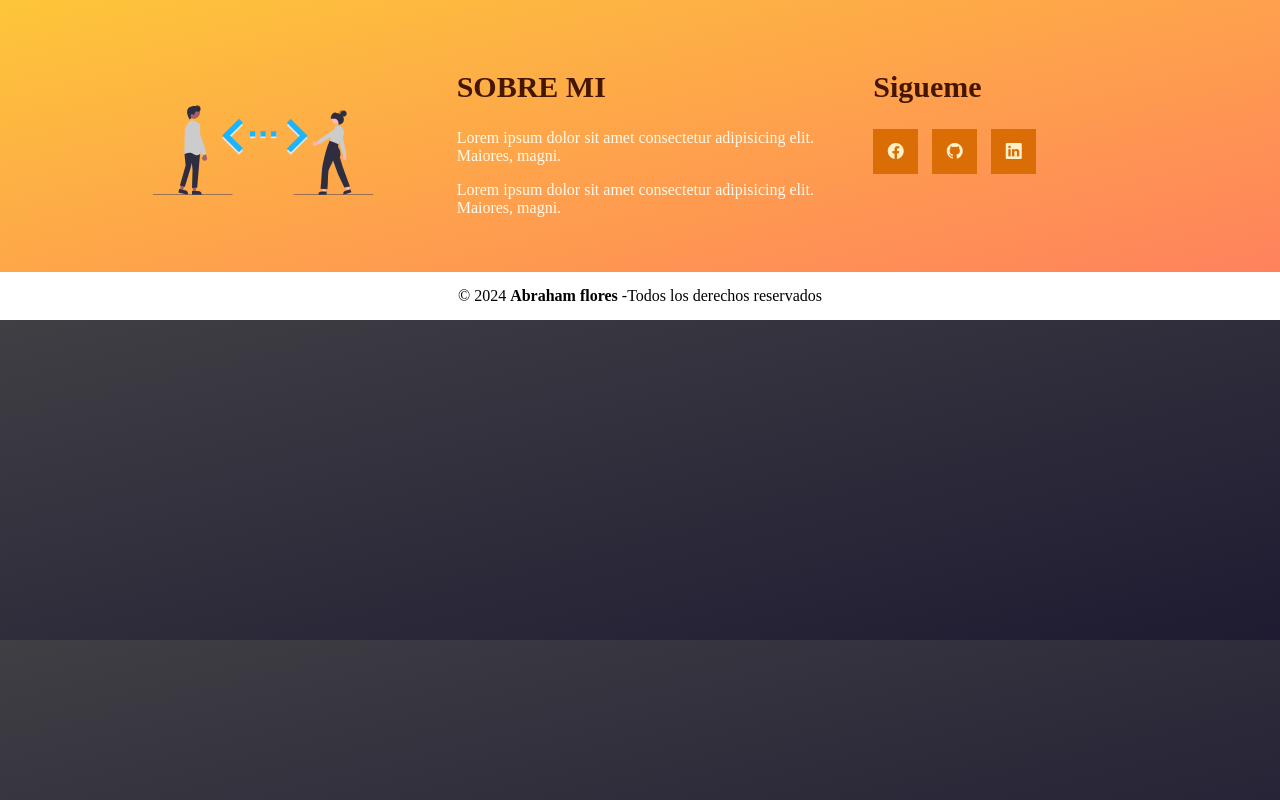
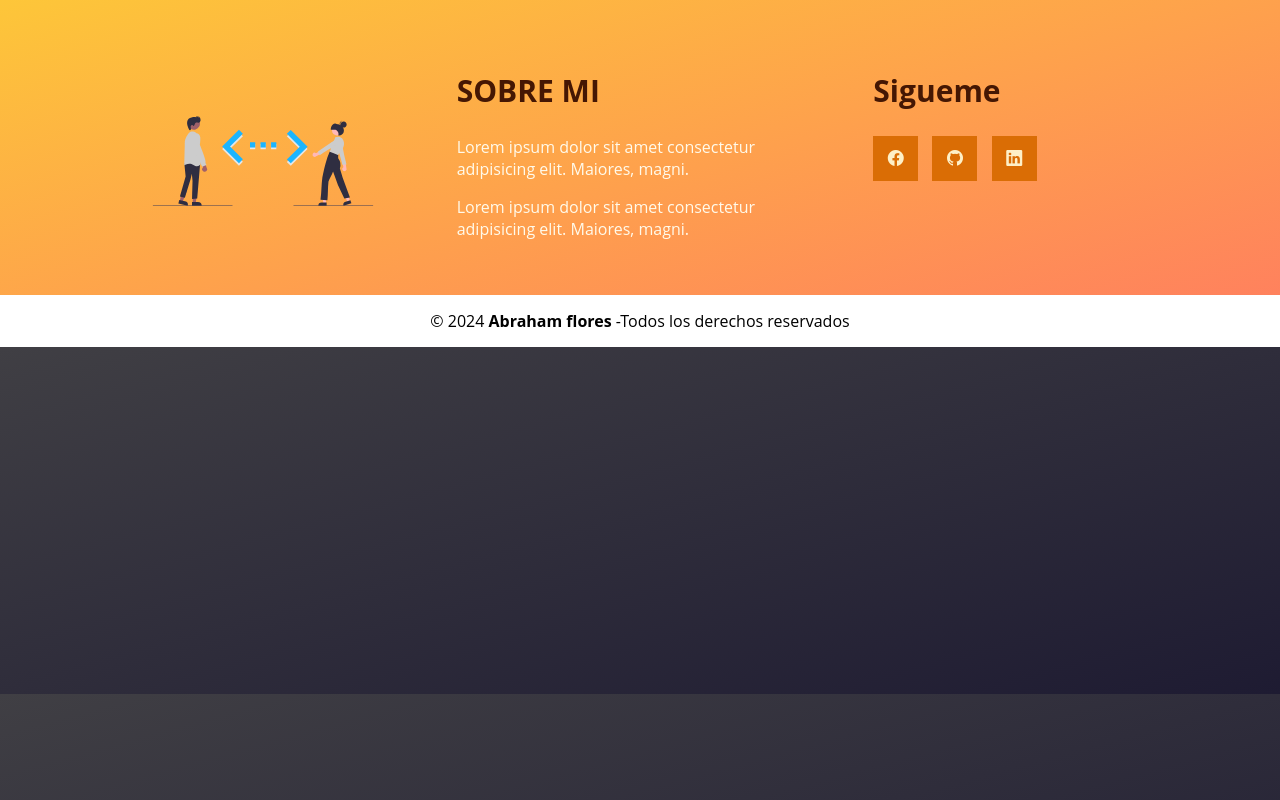
Before and after one commit to Abrahamcantabrana/mi-pagina-web, a plain HTML site: page index.html in a window 1280 px wide. Drawn offline with nearby package versions, Linux system fonts and the light colour scheme.

Commit message:
cambia el estilo de letra

```diff
--- a/style.css
+++ b/style.css
@@ -3,6 +3,7 @@ body{
   margin: 0;
   padding: 0;
   box-sizing: border-box;
+  font-family:'Open sans',sans-serif;
   background-image: linear-gradient(to bottom right,#403F44,#1E1B32);
 
 }
@@ -13,6 +14,7 @@ nav{
     justify-content: center;
 }
  .pie-pagina{
+
   width: 100%;
  background-image:linear-gradient(to bottom right,#fdc639,#ff7c60)
 
```
